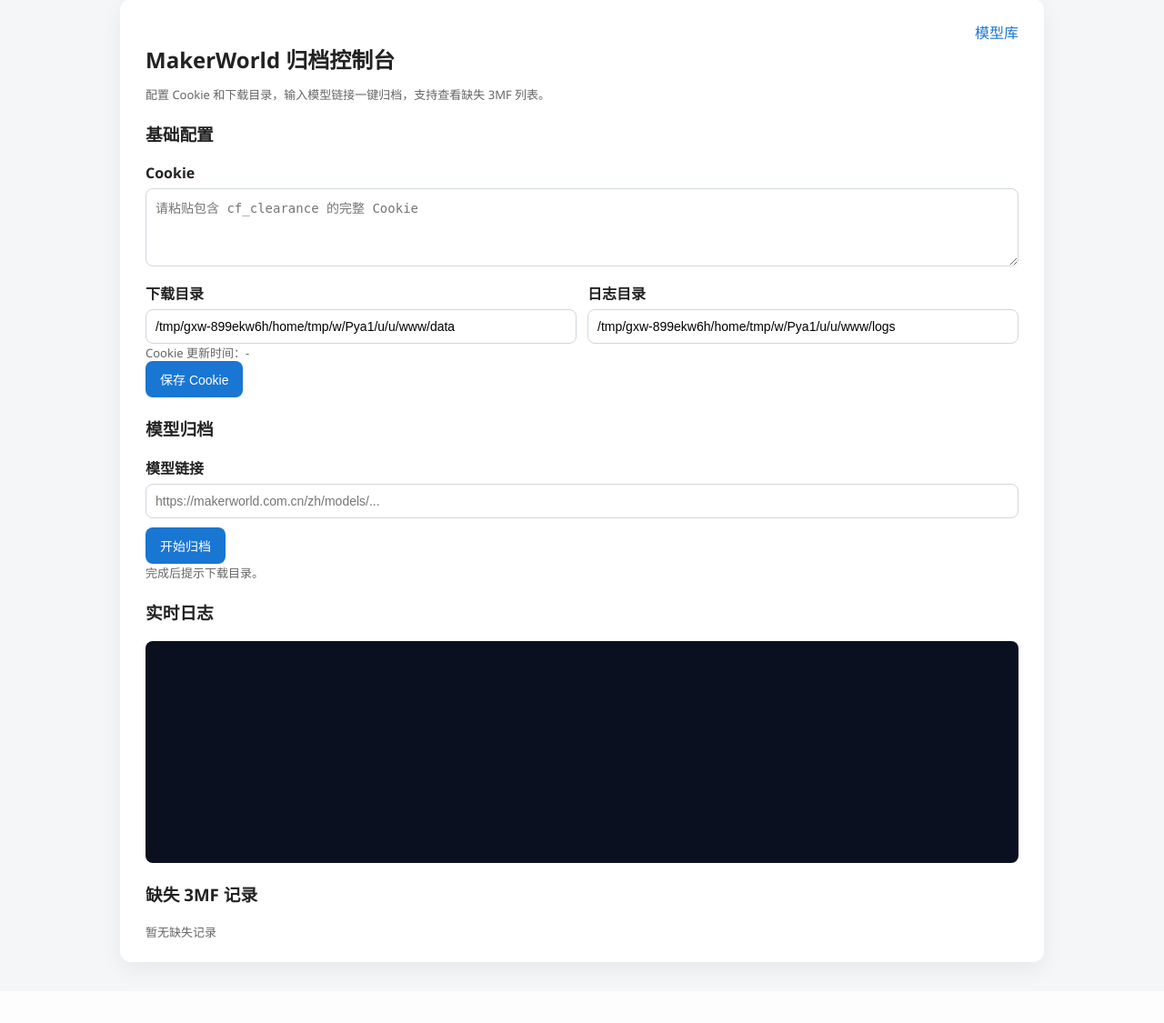
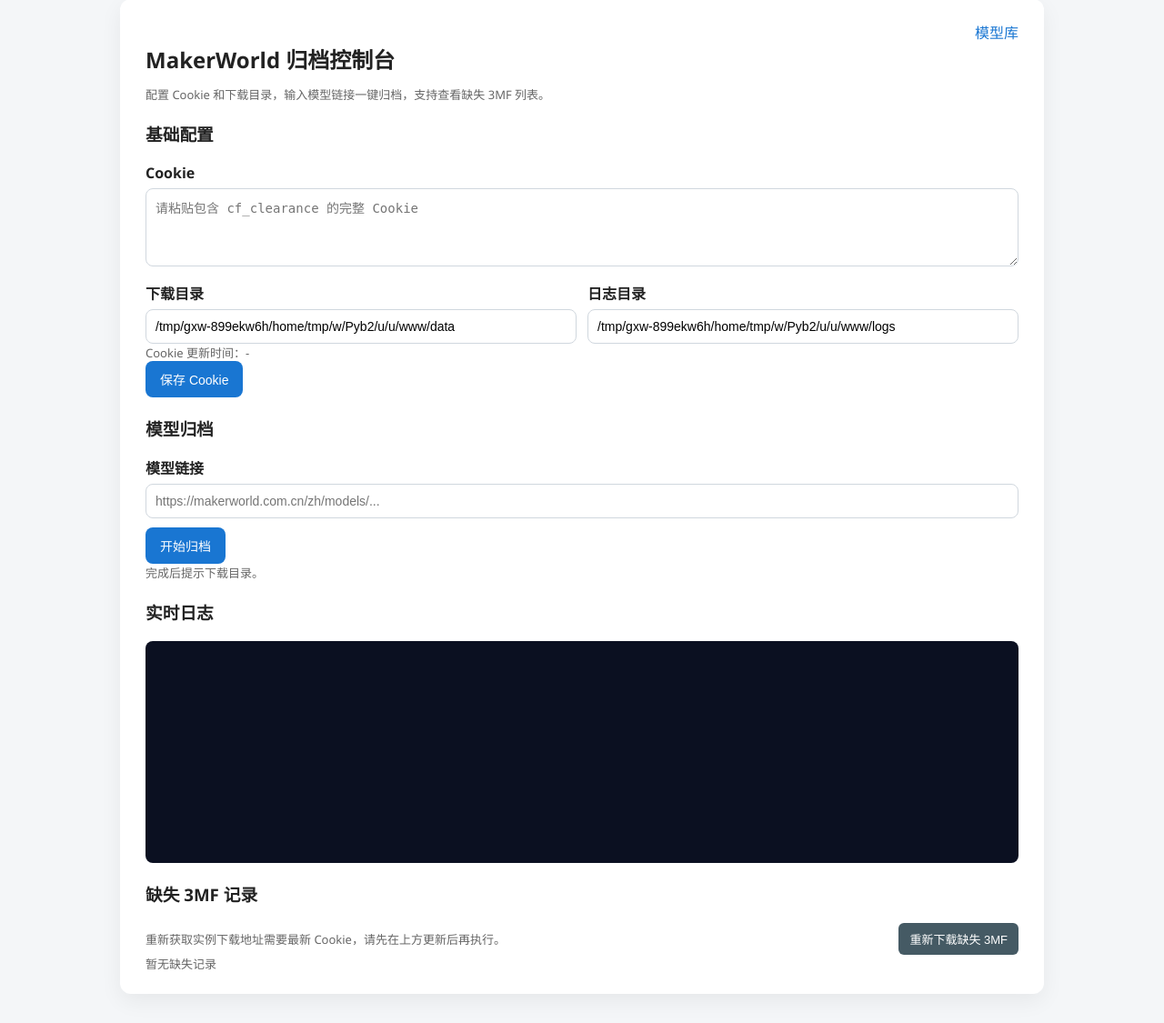
Before and after one commit to s450586793/mw_archive_py, a FastAPI app: page /config in a window 1280 px wide. Shown: the part 33-1158 px from the top of the page at 91% size. Before the commit the page ends 1107 px from the top, so only its background shows below. Run offline with FastAPI, Linux system fonts and the light colour scheme; data that the repository does not hold is empty.

Commit message:
2.1版本,添加模型重新下载功能

```diff
--- a/archiver.py
+++ b/archiver.py
@@ -62,6 +62,18 @@
     with open(dest, "wb") as f:
         shutil.copyfileobj(resp.raw, f)
     log("已下载：", dest)
+
+
+def pick_instance_filename(inst: dict, name_hint: str = "") -> str:
+    base = sanitize_filename(inst.get("title") or inst.get("name") or str(inst.get("id") or "model"))
+    if not base:
+        base = str(inst.get("id") or "model")
+    ext = Path(name_hint).suffix if name_hint else ""
+    if not ext:
+        ext = ".3mf"
+    elif not ext.startswith("."):
+        ext = "." + ext
+    return f"{base}{ext}"
 
 
 def fetch_html_with_curl(url: str, raw_cookie: str) -> str:
@@ -220,8 +232,11 @@
     return design_images, cover_meta
 
 
-def fetch_instance_3mf(session: requests.Session, inst_id: int, raw_cookie: str):
-    api_url = f"https://makerworld.com.cn/api/v1/design-service/instance/{inst_id}/f3mf?type=download&fileType="
+def fetch_instance_3mf(session: requests.Session, inst_id: int, raw_cookie: str, api_url: str = None):
+    """
+    获取实例的 3MF 下载地址，允许外部传入 api_url（若为空则使用默认实例接口）。
+    """
+    api_url = api_url or f"https://makerworld.com.cn/api/v1/design-service/instance/{inst_id}/f3mf?type=download&fileType="
     try:
         r = session.get(
             api_url,
@@ -886,10 +901,8 @@
             name = rel
         return strip_prefix(name, base_name) if base_name else name
 
-    inst_file_map = {f.get("id"): f for f in assets.get("instance_files") or [] if f.get("file")}
-    inst_local = inst_file_map.get(inst.get("id")) or {}
-    dl_href_local = "./instances/" + inst_local.get("file") if inst_local else ""
-    dl_href_remote = inst.get("downloadUrl") or inst.get("apiUrl") or "#"
+    file_name = pick_instance_filename(inst, inst.get("name") or "")
+    dl_href_local = "./instances/" + file_name if file_name else ""
 
     chips = []
     for f in filaments:
@@ -935,7 +948,6 @@
     <div>
       <strong>{title}</strong>
       {"<a class='inst-btn inst-local' href='"+dl_href_local+"' target='_blank' rel='noreferrer'>📥 下载</a>" if dl_href_local else ""}
-      <a class="inst-btn inst-remote alt" href="{dl_href_remote}" target="_blank" rel="noreferrer">🌐 原始地址</a>
       {"<span class='meta-badge' title='打印盘数'>🧩 "+str(plate_cnt)+" 盘</span>" if plate_cnt else ""}
     </div>
     {"<div>发布于 "+publish+"</div>" if publish else ""}
@@ -1268,24 +1280,13 @@
         url = inst.get("downloadUrl")
         if not url:
             continue
-        title = inst.get("title") or inst.get("name") or str(inst.get("id"))
-        base_fn = sanitize_filename(title) or str(inst.get("id") or "model")
-        fn = base_fn + ".3mf"
+        fn = pick_instance_filename(inst, inst.get("name") or "")
         dest = instances_dir / fn
-
-        if dest.exists():
-            i = 2
-            while True:
-                cand = instances_dir / f"{base_fn}_{i}.3mf"
-                if not cand.exists():
-                    dest = cand
-                    break
-                i += 1
 
         download_file(REBUILD_SESSION, url, dest)
         inst_files.append({
             "id": inst.get("id"),
-            "title": title,
+            "title": inst.get("title") or inst.get("name") or str(inst.get("id")),
             "file": dest.name,
         })
 
@@ -1367,7 +1368,12 @@
     inst_list = []
     for inst in design.get("instances", []) or []:
         plates, pics = collect_instance_media(inst, sess, images_dir, base_name)
-        name3mf, url3mf = fetch_instance_3mf(sess, inst.get("id"), raw_cookie_header)
+        name3mf, url3mf = fetch_instance_3mf(
+            sess,
+            inst.get("id"),
+            raw_cookie_header,
+            inst.get("apiUrl"),
+        )
         inst_list.append({
             "id": inst.get("id"),
             "profileId": inst.get("profileId"),
--- a/server.py
+++ b/server.py
@@ -12,7 +12,7 @@
 from fastapi.responses import FileResponse, JSONResponse, PlainTextResponse
 from fastapi.staticfiles import StaticFiles
 
-from archiver import archive_model
+from archiver import archive_model, download_file, fetch_instance_3mf, parse_cookies, sanitize_filename
 
 BASE_DIR = Path(__file__).resolve().parent
 CONFIG_PATH = BASE_DIR / "config.json"
@@ -87,6 +87,123 @@
             continue
         rows.append({"time": ts, "base_name": base_name, "inst_id": inst_id, "title": title, "status": status})
     return rows
+
+
+def pick_instance_filename(inst: dict, name_hint: str = "") -> str:
+    base = sanitize_filename(inst.get("title") or inst.get("name") or str(inst.get("id") or "model"))
+    if not base:
+        base = str(inst.get("id") or "model")
+    ext = Path(name_hint).suffix if name_hint else ""
+    if not ext:
+        ext = ".3mf"
+    elif not ext.startswith("."):
+        ext = "." + ext
+    return f"{base}{ext}"
+
+
+def retry_missing_downloads(cfg, cookie: str):
+    missing_log = Path(cfg["logs_dir"]) / "missing_3mf.log"
+    if not missing_log.exists():
+        return {"processed": 0, "success": 0, "failed": 0, "details": []}
+
+    lines = [line for line in missing_log.read_text(encoding="utf-8").splitlines() if line.strip()]
+
+    session = requests.Session()
+    session.headers.update({"User-Agent": "Mozilla/5.0 (MW-Redownload)"})
+    session.cookies.update(parse_cookies(cookie))
+
+    remaining_lines = []
+    details = []
+    success_cnt = 0
+
+    for line in lines:
+        parts = line.split("\t")
+        if len(parts) < 4:
+            remaining_lines.append(line)
+            details.append({"status": "fail", "message": "行格式异常", "raw": line})
+            continue
+        _ts, base_name, inst_id, _title = parts[:4]
+        inst_id_str = str(inst_id).strip()
+        base_dir = Path(cfg["download_dir"]) / base_name
+        meta_path = base_dir / "meta.json"
+        if not meta_path.exists():
+            details.append({"status": "fail", "base_name": base_name, "inst_id": inst_id_str, "message": "meta.json 不存在"})
+            remaining_lines.append(line)
+            continue
+        try:
+            meta = json.loads(meta_path.read_text(encoding="utf-8"))
+        except Exception as e:
+            details.append({"status": "fail", "base_name": base_name, "inst_id": inst_id_str, "message": f"meta.json 读取失败: {e}"})
+            remaining_lines.append(line)
+            continue
+
+        instances = meta.get("instances") or []
+        target = next((i for i in instances if str(i.get("id")) == inst_id_str), None)
+        if not target:
+            details.append({"status": "fail", "base_name": base_name, "inst_id": inst_id_str, "message": "meta 中未找到该实例"})
+            remaining_lines.append(line)
+            continue
+
+        api_url = target.get("apiUrl") or f"https://makerworld.com.cn/api/v1/design-service/instance/{inst_id_str}/f3mf?type=download&fileType="
+        try:
+            inst_id_int = int(inst_id_str)
+        except Exception:
+            inst_id_int = inst_id_str
+
+        try:
+            name3mf, dl_url = fetch_instance_3mf(session, inst_id_int, cookie, api_url)
+        except Exception as e:
+            logger.error("实例 %s 获取 3MF 失败: %s", inst_id_str, e)
+            details.append({"status": "fail", "base_name": base_name, "inst_id": inst_id_str, "message": f"接口获取失败: {e}"})
+            remaining_lines.append(line)
+            continue
+
+        if not dl_url:
+            details.append({"status": "fail", "base_name": base_name, "inst_id": inst_id_str, "message": "未返回下载地址"})
+            remaining_lines.append(line)
+            continue
+
+        inst_dir = base_dir / "instances"
+        inst_dir.mkdir(parents=True, exist_ok=True)
+        file_name = pick_instance_filename(target, name3mf)
+        dest = inst_dir / file_name
+        used_existing = False
+        try:
+            if dest.exists():
+                used_existing = True
+                logger.info("实例 %s 已存在文件 %s，跳过重新下载", inst_id_str, dest)
+            else:
+                download_file(session, dl_url, dest)
+        except Exception as e:
+            logger.error("实例 %s 下载 3MF 失败: %s", inst_id_str, e)
+            details.append({"status": "fail", "base_name": base_name, "inst_id": inst_id_str, "message": f"下载失败: {e}"})
+            remaining_lines.append(line)
+            continue
+
+        target["downloadUrl"] = dl_url
+        if name3mf:
+            target["name"] = name3mf
+        try:
+            meta_path.write_text(json.dumps(meta, ensure_ascii=False, indent=2), encoding="utf-8")
+        except Exception as e:
+            details.append({"status": "fail", "base_name": base_name, "inst_id": inst_id_str, "message": f"写入 meta.json 失败: {e}"})
+            remaining_lines.append(line)
+            continue
+
+        success_cnt += 1
+        details.append({
+            "status": "ok",
+            "base_name": base_name,
+            "inst_id": inst_id_str,
+            "file": dest.name,
+            "used_existing": used_existing,
+            "downloadUrl": dl_url,
+        })
+        logger.info("实例 %s 下载完成 -> %s", inst_id_str, dest)
+
+    failed_cnt = len(lines) - success_cnt
+    missing_log.write_text("\n".join(remaining_lines), encoding="utf-8")
+    return {"processed": len(lines), "success": success_cnt, "failed": failed_cnt, "details": details}
 
 
 def scan_gallery(cfg) -> List[dict]:
@@ -190,6 +307,19 @@
     return parse_missing(CFG)
 
 
+@app.post("/api/logs/missing-3mf/redownload")
+async def api_redownload_missing():
+    cookie = read_cookie(CFG)
+    if not cookie:
+        raise HTTPException(400, "请先设置 cookie")
+    try:
+        result = retry_missing_downloads(CFG, cookie)
+        return {"status": "ok", **result}
+    except Exception as e:
+        logger.exception("缺失 3MF 重试下载失败")
+        raise HTTPException(500, f"重试下载失败: {e}")
+
+
 @app.delete("/api/logs/missing-3mf/{index:int}")
 async def api_delete_missing(index: int):
     missing_log = Path(CFG["logs_dir"]) / "missing_3mf.log"
--- a/templates/config.html
+++ b/templates/config.html
@@ -23,6 +23,8 @@
     .status-bad { color:#d32f2f; font-weight:600; }
     .btn-delete { padding:4px 8px; background:#d32f2f; color:#fff; border:none; border-radius:4px; cursor:pointer; font-size:12px; }
     .btn-delete:hover { background:#b71c1c; }
+    .btn-secondary { padding:8px 12px; background:#455a64; color:#fff; border:none; border-radius:6px; cursor:pointer; font-size:13px; }
+    .btn-secondary:hover { background:#324048; }
     .links { text-align:right; }
     .links a { margin-left:12px; color:#1976d2; text-decoration:none; }
   </style>
@@ -68,6 +70,10 @@
 
   <div class="section">
     <h3>缺失 3MF 记录</h3>
+    <div class="row" style="justify-content:space-between; align-items:center;">
+      <div class="muted">重新获取实例下载地址需要最新 Cookie，请先在上方更新后再执行。</div>
+      <button class="btn-secondary" onclick="retryMissing()">重新下载缺失 3MF</button>
+    </div>
     <div id="missingBox"></div>
   </div>
 </div>
@@ -114,6 +120,22 @@
   }
 }
 
+async function retryMissing(){
+  if(!confirm('请先更新 Cookie，是否开始重新下载缺失 3MF 记录？')) return;
+  appendLog('开始重新下载缺失 3MF...');
+  const res = await fetch('/api/logs/missing-3mf/redownload',{method:'POST'});
+  if(res.ok){
+    const data = await res.json();
+    appendLog(`重新下载完成，成功 ${data.success}/${data.processed}，失败 ${data.failed}`);
+    alert(`重新下载完成，成功 ${data.success}/${data.processed}，失败 ${data.failed}`);
+    loadMissing();
+  }else{
+    const err = await res.text();
+    appendLog('重试失败: '+err);
+    alert('下载失败: '+err);
+  }
+}
+
 async function deleteMissing(index){
   if(!confirm('确定删除此记录吗？')) return;
   appendLog('删除缺失记录 #'+index);
```
Also changed, not shown: README.md.
